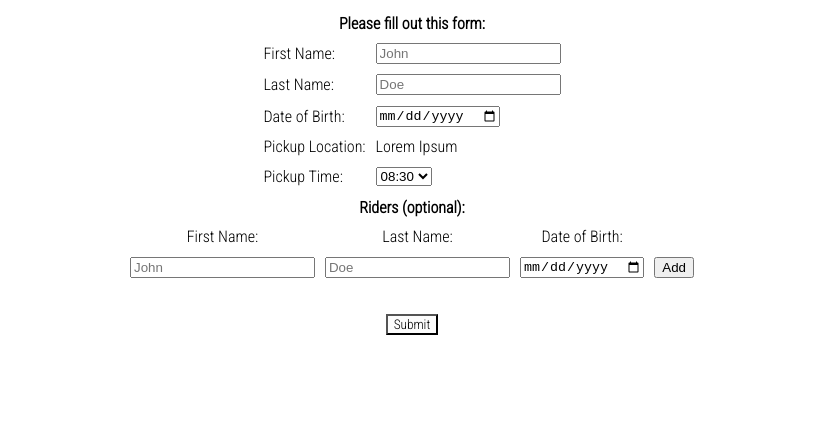
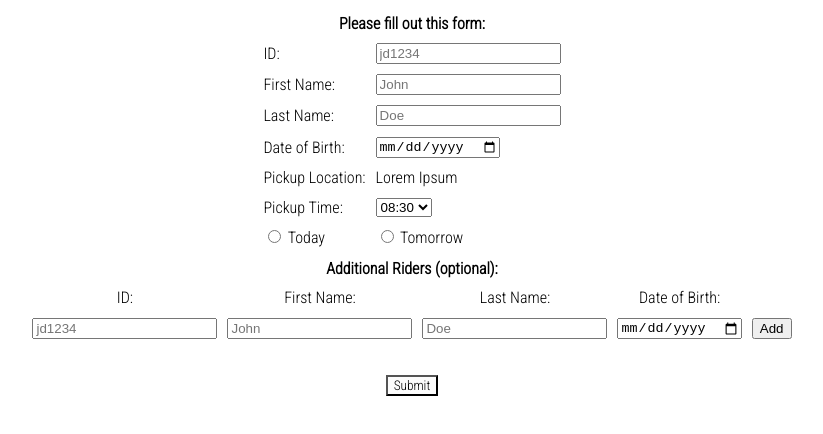
Before and after one commit to MajedZamzami1/CHSM-App, a plain HTML site: page user.html in a window 1280 px wide. Shown: the whole page, without its empty margins (228-1051 px from the left). Drawn offline with Linux system fonts and the light colour scheme.

Commit message:
Update user.html

```diff
--- a/user.html
+++ b/user.html
@@ -34,6 +34,10 @@
                     <th colspan="2">Please fill out this form:</th>
                 </tr>
                 <tr>
+                    <td><label for="id">ID:</label></td>
+                    <td><input type="text" id="id" name="id" placeholder="jd1234"><br></td>
+                </tr>
+                <tr>
                     <td><label for="firstname">First Name:</label></td>
                     <td><input type="text" id="firstname" name="firstname" placeholder="John"><br></td>
                 </tr>
@@ -67,27 +71,39 @@
                         </select>
                     </td>
                 </tr>
+                <tr>
+                    <td>
+                        <input type="radio" id="today" name="date">
+                        <label for="today">Today</label>
+                    </td>
+                    <td>
+                        <input type="radio" id="tomorrow" name="date">
+                        <label for="tomorrow">Tomorrow</label>
+                    </td>
+                </tr>
             </table>
             <table>
                 <tr>
-                    <th colspan="4"><label for="riders">Riders (optional):</label></th>
+                    <th colspan="5"><label for="riders">Additional Riders (optional):</label></th>
                 </tr>
                 <tr>
+                    <td style="text-align: center;">ID:</td>
                     <td style="text-align: center;">First Name:</td>
                     <td style="text-align: center;">Last Name:</td>
                     <td style="text-align: center;">Date of Birth:</td>
                 </tr>
                 <tr>
-                    <td style="text-align: center;"><input type="text" id="riders-fname-input" name="riders" placeholder="John"></td>
-                    <td style="text-align: center;"><input type="text" id="riders-lname-input" name="riders" placeholder="Doe"></td>
-                    <td style="text-align: center;"><input type="date" id="riders-dob-input" name="riders"></td>
+                    <td style="text-align: center;"><input type="text" id="riders-id-input" placeholder="jd1234"></td>
+                    <td style="text-align: center;"><input type="text" id="riders-fname-input" placeholder="John"></td>
+                    <td style="text-align: center;"><input type="text" id="riders-lname-input" placeholder="Doe"></td>
+                    <td style="text-align: center;"><input type="date" id="riders-dob-input"></td>
                     <td style="text-align: center;"><input type="button" id="add-button" value="Add"></td>
                 </tr>
                 <tr>
-                    <td colspan="4"><ul id="riders-list"></ul></td>
+                    <td colspan="5"><ul id="riders-list"></ul></td>
                 </tr>
                 <tr id='submit-row'>
-                    <td colspan="4"><input type="submit" value="Submit"></td>
+                    <td colspan="5"><input type="submit" value="Submit"></td>
                 </tr>
             </table>
         </form>
@@ -95,12 +111,13 @@
             document.getElementById('add-button').onclick = function() {
                 var ul = document.getElementById('riders-list');
                 var li = document.createElement('li');
+                var idInput = document.getElementById('riders-id-input')
                 var fnameInput = document.getElementById('riders-fname-input')
                 var lnameInput = document.getElementById('riders-lname-input')
                 var dobInput = document.getElementById('riders-dob-input')
-                if (ul.getElementsByTagName('li').length < 7) {
+                if (ul.getElementsByTagName('li').length < 2) {
                     if (fnameInput.value != '' && lnameInput.value != '' && dobInput.value != '') {
-                        li.innerHTML = fnameInput.value + ' ' + lnameInput.value + ' (' + dobInput.value + ')'
+                        li.innerHTML = fnameInput.value + ' ' + lnameInput.value + ' (' + dobInput.value + ') - ' + idInput.value
                         fnameInput.value = ''
                         lnameInput.value = ''
                         dobInput.value = ''
```
